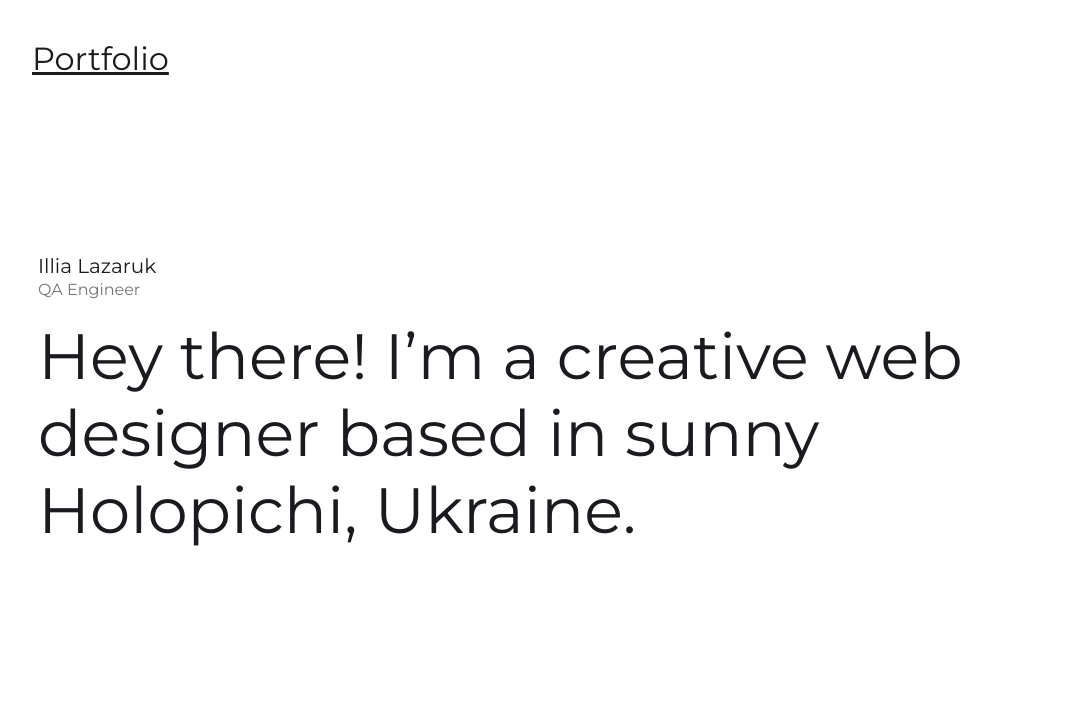
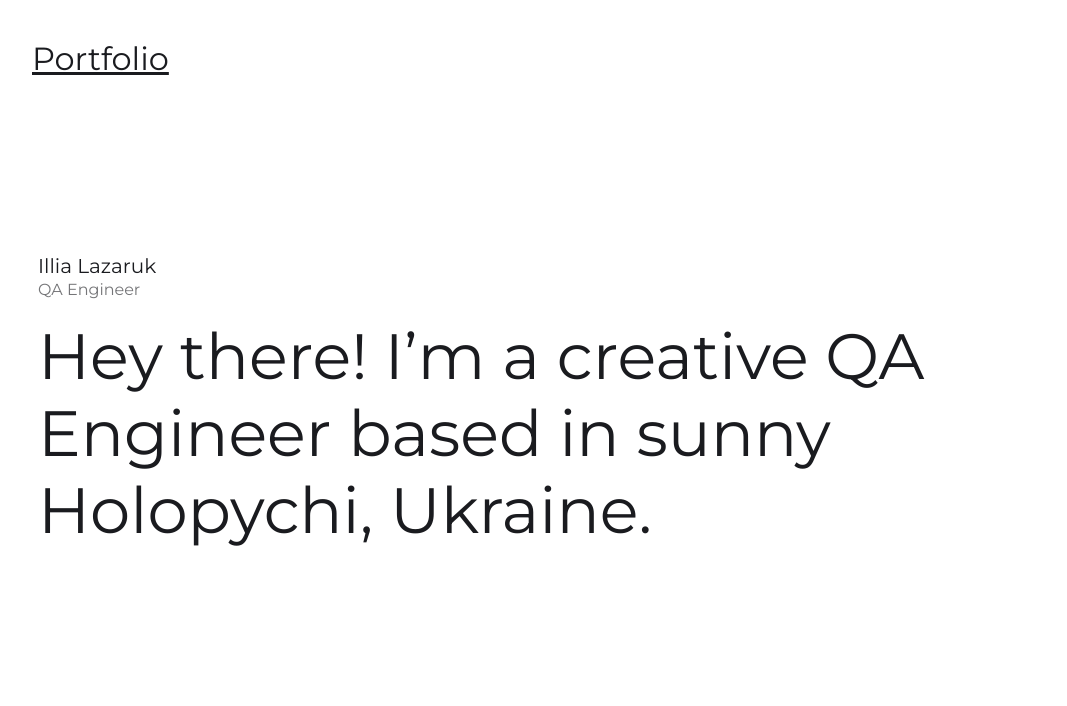
Before and after one commit to IlliaLazaruk/WEB-Project, a plain HTML site: page index.html in a window 1280 px wide. Shown: the top 706 px of the page, without its empty margins (44-1111 px from the left). Drawn offline with nearby package versions, Linux system fonts and the light colour scheme.

Commit message:
Update index.html

```diff
--- a/index.html
+++ b/index.html
@@ -23,7 +23,7 @@
 		<div class="container">
 			<h2 class="Name">Illia Lazaruk</h2>
 			<p class="Designer">QA Engineer</p>
-			<h1 class="AboutMe">Hey there! I’m a creative web designer based in sunny Holopichi, Ukraine.</h1>
+			<h1 class="AboutMe">Hey there! I’m a creative QA Engineer based in sunny Holopychi, Ukraine.</h1>
 		</div>
 	</div>
 
```
